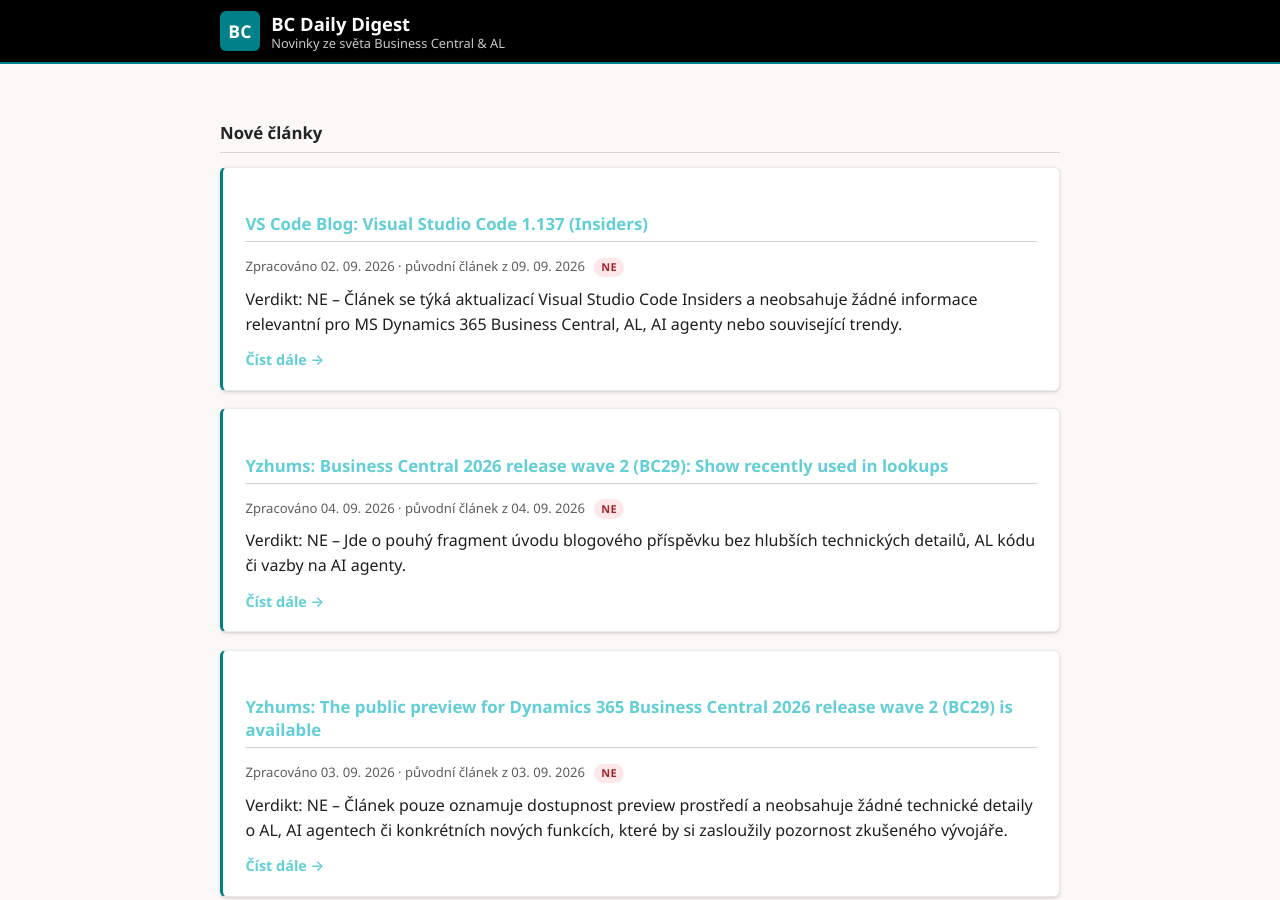
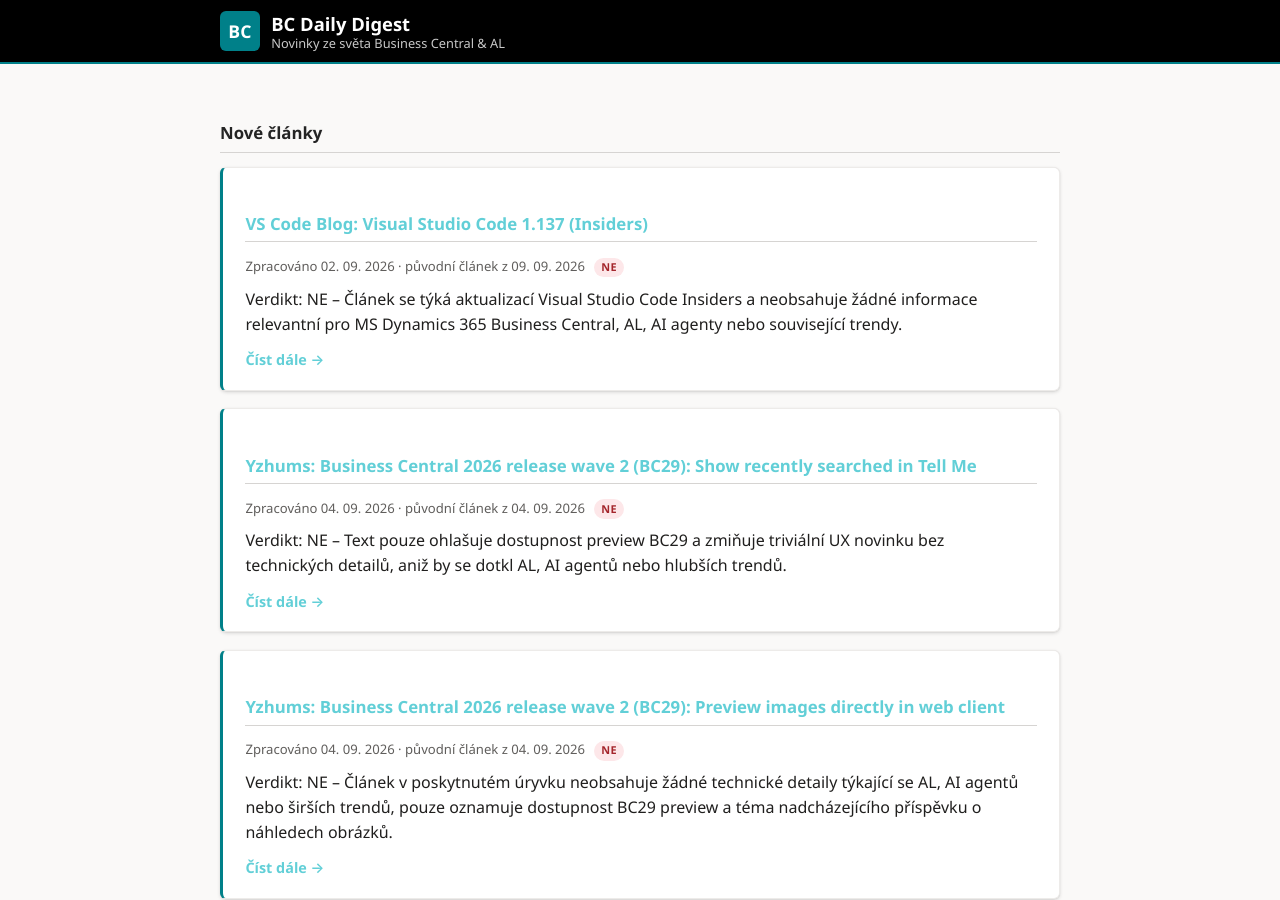
Before and after one commit to ValsorimS/bc-daily-digest, a Jekyll site: the page built from index.md, in a window 1280 px wide and 900 px high. Built offline with Jekyll 4.4.1, drawn with Linux system fonts in a browser that asks for light colours.

Commit message:
Update daily digest

```diff
--- a/_posts/2026-09-04-yzhums-0.md
+++ b/_posts/2026-09-04-yzhums-0.md
@@ -1,16 +1,16 @@
 ---
 layout: post
-title: "Yzhums: Business Central 2026 release wave 2 (BC29): Show recently used in lookups"
+title: "Yzhums: Business Central 2026 release wave 2 (BC29): Show recently searched in Tell Me"
 published: true
 original_date: 2026-09-04
 ---
 
-Verdikt: NE – Jde o pouhý fragment úvodu blogového příspěvku bez hlubších technických detailů, AL kódu či vazby na AI agenty.
+Verdikt: NE – Text pouze ohlašuje dostupnost preview BC29 a zmiňuje triviální UX novinku bez technických detailů, aniž by se dotkl AL, AI agentů nebo hlubších trendů.
 
 <!--více-->
 
-- Zavedení funkce „Show recently used in lookups“ (MRU cache v lookup dialozích) na úrovni klientské vrstvy bez nutnosti vlastní AL implementace.
-- Rozšíření datového modelu a UI pro varianty položek (`Item Variant`) o přímou podporu médií/obrázků (ukládání do `Tenant Media`).
-- Oznámení dostupnosti public preview nové verze pro testování runtime změn a UI capabilities před nasazením do produkce.
+*   Dostupnost Public Preview Dynamics 365 Business Central 2026 Release Wave 2 (BC29).
+*   Zavedení UX rozšíření „Show recently searched in Tell Me“, které implikuje historizaci dotazů v rámci navigačního search boxu pro rychlejší re-access. Bez specifikace backendové implementace či AL API expozice.
+*   Žádné technické detaily ohledně nových AL syntaxí, kompilátorových optimalizací, integrace AI agentů (Copilot) či trendů ve vývoji platformy nejsou v textu obsaženy.
 
-[Číst celý článek](https://yzhums.com/75730/)
+[Číst celý článek](https://yzhums.com/75774/)
--- /dev/null
+++ b/_posts/2026-09-04-yzhums-1.md
@@ -0,0 +1,16 @@
+---
+layout: post
+title: "Yzhums: Business Central 2026 release wave 2 (BC29): Preview images directly in web client"
+published: true
+original_date: 2026-09-04
+---
+
+Verdikt: NE – Článek v poskytnutém úryvku neobsahuje žádné technické detaily týkající se AL, AI agentů nebo širších trendů, pouze oznamuje dostupnost BC29 preview a téma nadcházejícího příspěvku o náhledech obrázků.
+
+<!--více-->
+
+*   Dostupný je public preview Dynamics 365 Business Central 2026 release wave 2 (BC29), což indikuje nadcházející cyklus inovací platformy.
+*   Primární fokus avizovaného příspěvku je na funkci 'Preview images directly in web client', bez dalších specifikací implementace či relevantních AL extenzí pro manipulaci s médii nebo webovým klientem.
+*   V předloženém úryvku textu nejsou uvedeny žádné konkrétní technické detaily týkající se změn v jazyce AL, implementace AI agentů, ani širších architektonických či vývojových trendů.
+
+[Číst celý článek](https://yzhums.com/75746/)
--- a/history.json
+++ b/history.json
@@ -364,5 +364,7 @@
     "https://code.visualstudio.com/updates/v1_137": "2026-09-02T19:03:11.760563",
     "https://yzhums.com/75718/": "2026-09-03T12:20:10.660798",
     "https://yzhums.com/75574/": "2026-09-03T12:21:50.665578",
-    "https://yzhums.com/75730/": "2026-09-04T01:53:19.074949"
+    "https://yzhums.com/75730/": "2026-09-04T01:53:19.074949",
+    "https://yzhums.com/75774/": "2026-09-04T12:22:56.851695",
+    "https://yzhums.com/75746/": "2026-09-04T12:25:34.171386"
 }
```
